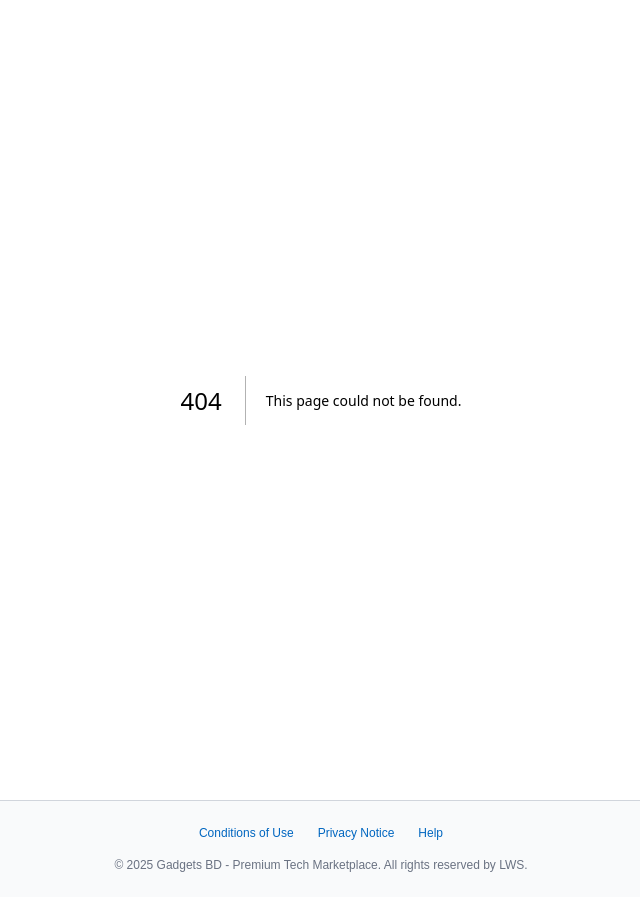
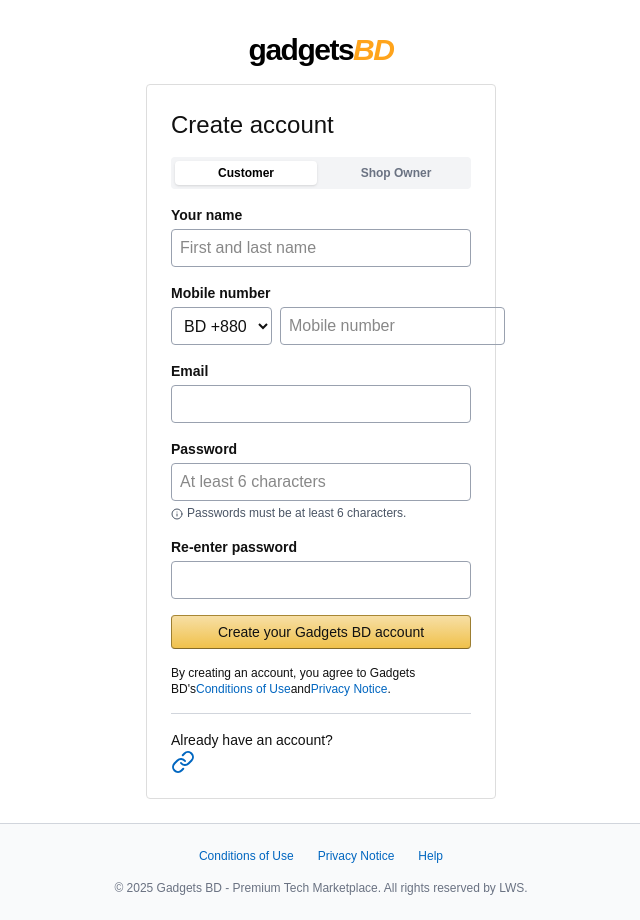
Before and after one commit to Mahmudulislamshuvo/gedgetsbd-lws-assingment, a Next.js app: page /register in a window 1280 px wide. Before the commit this address had no page. Shown: the whole page, without its empty margins (319-959 px from the left). Before the commit the page ends 897 px from the top, so only its background shows below. Built offline with nearby package versions, Linux system fonts and the light colour scheme.

Commit message:
Add registration components including RegisterForm, Privacy, and AlreadyHaveAccount

```diff
--- a/app/login/page.js
+++ b/app/login/page.js
@@ -6,7 +6,7 @@ import React from "react";
 
 const Login = () => {
   return (
-    <div className="flex-1 bg-white flex flex-col items-center pt-8 w-full">
+    <div className="flex-1 bg-white flex flex-col items-center pt-8">
       <Logo />
       <LoginCard />
       <Divider />
--- /dev/null
+++ b/app/register/page.js
@@ -0,0 +1,24 @@
+import Logo from "@/components/Logo";
+import AlreadyHaveAccount from "@/components/register/AlreadyHaveAccount";
+import Privacy from "@/components/register/Privacy";
+import RegisterForm from "@/components/register/RegisterForm";
+import React from "react";
+
+const Register = () => {
+  return (
+    <div className="flex flex-col min-h-screen items-center pt-8">
+      <Logo />
+      <div class="w-full max-w-[350px] p-6 a-box mb-6">
+        <h1 class="text-2xl font-normal mb-4">Create account</h1>
+
+        <RegisterForm />
+
+        <Privacy />
+
+        <AlreadyHaveAccount />
+      </div>
+    </div>
+  );
+};
+
+export default Register;
--- /dev/null
+++ b/components/register/AlreadyHaveAccount.jsx
@@ -0,0 +1,19 @@
+import { Link } from "lucide-react";
+
+const AlreadyHaveAccount = () => {
+  return (
+    <div className="mt-4 pt-4 border-t border-gray-300">
+      <p className="text-sm">
+        Already have an account?
+        <Link
+          href="/login"
+          className="text-amazon-blue hover:text-amazon-orange hover:underline"
+        >
+          Sign in
+        </Link>
+      </p>
+    </div>
+  );
+};
+
+export default AlreadyHaveAccount;
--- /dev/null
+++ b/components/register/Privacy.jsx
@@ -0,0 +1,19 @@
+const Privacy = () => {
+  return (
+    <div className="mt-4 text-xs">
+      <p>
+        By creating an account, you agree to Gadgets BD's
+        <a href="#" className="text-amazon-blue hover:underline">
+          Conditions of Use
+        </a>
+        and
+        <a href="#" className="text-amazon-blue hover:underline">
+          Privacy Notice
+        </a>
+        .
+      </p>
+    </div>
+  );
+};
+
+export default Privacy;
--- /dev/null
+++ b/components/register/RegisterForm.jsx
@@ -0,0 +1,156 @@
+"use client";
+
+import { Info } from "lucide-react";
+import { useState } from "react";
+
+const RegisterForm = () => {
+  const [isShopOwner, setIsShopOwner] = useState(false);
+
+  return (
+    <div className="flex flex-col gap-4">
+      <form action="login.html" method="GET" className="space-y-4">
+        {/* <!-- Account Type Toggle --> */}
+        <div className="flex gap-2 mb-4 bg-gray-100 p-1 rounded-sm">
+          <button
+            type="button"
+            className={`flex-1 py-1 text-xs font-bold shadow-sm rounded-sm ${!isShopOwner ? "bg-white text-black" : "text-gray-500"}`}
+            onClick={() => setIsShopOwner(false)}
+          >
+            Customer
+          </button>
+          <button
+            type="button"
+            className={`flex-1 py-1 text-xs font-bold rounded-sm ${isShopOwner ? "bg-white text-black shadow-sm" : "text-gray-500"}`}
+            onClick={() => setIsShopOwner(true)}
+          >
+            Shop Owner
+          </button>
+          <input
+            type="hidden"
+            name="userType"
+            id="userType"
+            value={isShopOwner ? "shopOwner" : "customer"}
+          />
+        </div>
+
+        <div>
+          <label htmlFor="name" className="block text-sm font-bold mb-1">
+            Your name
+          </label>
+          <input
+            type="text"
+            id="name"
+            required
+            placeholder="First and last name"
+            className="w-full px-2 py-1.5 border border-gray-400 rounded-sm outline-none focus:ring-1 focus:ring-amazon-secondary focus:border-amazon-secondary"
+          />
+        </div>
+
+        {/* <!-- Shop Name (Only for Shop Owner) --> */}
+        {isShopOwner && (
+          <div id="shopNameField" className="">
+            <label htmlFor="shopName" className="block text-sm font-bold mb-1">
+              Shop name
+            </label>
+            <input
+              type="text"
+              id="shopName"
+              placeholder="Your shop name"
+              className="w-full px-2 py-1.5 border border-gray-400 rounded-sm outline-none focus:ring-1 focus:ring-amazon-secondary focus:border-amazon-secondary"
+            />
+          </div>
+        )}
+
+        <div>
+          <label htmlFor="mobile" className="block text-sm font-bold mb-1">
+            Mobile number
+          </label>
+          <div className="flex gap-2">
+            <select className="px-2 py-1.5 border border-gray-400 rounded-sm outline-none focus:ring-1 focus:ring-amazon-secondary focus:border-amazon-secondary">
+              <option>BD +880</option>
+            </select>
+            <input
+              type="tel"
+              id="mobile"
+              required
+              placeholder="Mobile number"
+              className="flex-1 px-2 py-1.5 border border-gray-400 rounded-sm outline-none focus:ring-1 focus:ring-amazon-secondary focus:border-amazon-secondary"
+            />
+          </div>
+        </div>
+
+        <div>
+          <label htmlFor="email" className="block text-sm font-bold mb-1">
+            Email
+          </label>
+          <input
+            type="email"
+            id="email"
+            required
+            className="w-full px-2 py-1.5 border border-gray-400 rounded-sm outline-none focus:ring-1 focus:ring-amazon-secondary focus:border-amazon-secondary"
+          />
+        </div>
+
+        <div>
+          <label htmlFor="password" className="block text-sm font-bold mb-1">
+            Password
+          </label>
+          <input
+            type="password"
+            id="password"
+            required
+            placeholder="At least 6 characters"
+            className="w-full px-2 py-1.5 border border-gray-400 rounded-sm outline-none focus:ring-1 focus:ring-amazon-secondary focus:border-amazon-secondary"
+          />
+          <p className="text-xs text-gray-600 mt-1">
+            <Info className="w-3 h-3 inline mr-1" />
+            Passwords must be at least 6 characters.
+          </p>
+        </div>
+
+        <div>
+          <label
+            htmlFor="passwordConfirm"
+            className="block text-sm font-bold mb-1"
+          >
+            Re-enter password
+          </label>
+          <input
+            type="password"
+            id="passwordConfirm"
+            required
+            className="w-full px-2 py-1.5 border border-gray-400 rounded-sm outline-none focus:ring-1 focus:ring-amazon-secondary focus:border-amazon-secondary"
+          />
+        </div>
+
+        <button
+          type="submit"
+          className="w-full py-1.5 a-button-primary text-sm font-medium rounded-sm cursor-pointer"
+        >
+          Create your Gadgets BD account
+        </button>
+      </form>
+
+      {/* <!-- Shop Owner Info --> */}
+      {isShopOwner && (
+        <div
+          id="shopOwnerInfo"
+          className="mt-4 p-3 bg-blue-50 border border-blue-200 rounded-sm"
+        >
+          <div className="flex gap-2">
+            <Info className="w-4 h-4 text-blue-600 shrink-0 mt-0.5" />
+            <div className="text-xs text-blue-900">
+              <p className="font-bold mb-1">Shop Owner Registration</p>
+              <p>
+                After registration, you'll be able to set up your shop profile,
+                add products, and start selling on Gadgets BD marketplace.
+              </p>
+            </div>
+          </div>
+        </div>
+      )}
+    </div>
+  );
+};
+
+export default RegisterForm;
```
